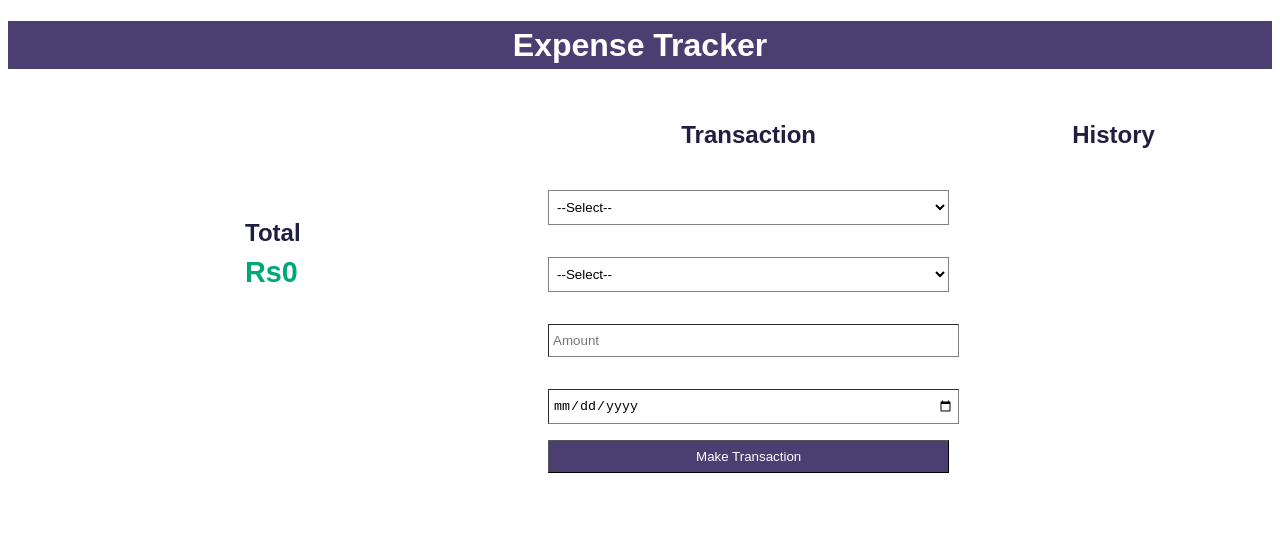
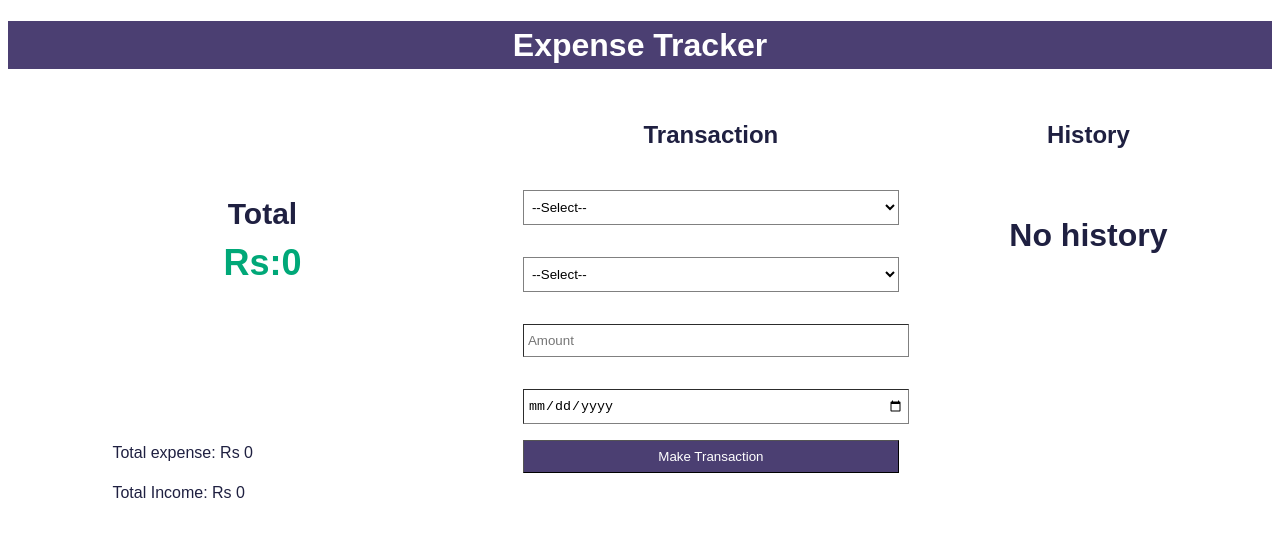
Before and after one commit to pranitlama/expense_tracker, a React (Vite) app: page / in a window 1280 px wide. Shown: the top 536 px of the page. Built offline with nearby package versions, Linux system fonts and the light colour scheme.

Commit message:
graph and delete history

```diff
--- a/src/App.css
+++ b/src/App.css
@@ -90,11 +90,13 @@ h1 {
 
 .chart .title {
   position: absolute;
-  left: 120px;
+  left: 0;
   right: 0;
-  top: 30%;
+  top: 20%;
   margin-left: auto;
   margin-right: auto;
+  font-weight: bold;
+  font-size: 30px;
 }
 
 .glabel {
@@ -108,6 +110,7 @@ h1 {
 .tamt {
   margin-bottom: 10px;
   font-weight: bold;
+  text-align: center;
 }
 
 .amtspan {
--- a/src/App.jsx
+++ b/src/App.jsx
@@ -12,9 +12,10 @@ function App() {
       datasets: [
         {
           transaction: [],
-          data: [],
+          data: [0, 0],
 
-          backgroundColor: [],
+          backgroundColor: ["#00A878", "#A30015"],
+
           hoverOffset: 4,
           borderRadius: 20,
           spacing: 5,
@@ -28,9 +29,11 @@ function App() {
 
   const [list, setList] = useState(config);
 
-  function addlist(entr, color, data) {
-    // console.log(entr, color, data);
+  function addlist(entr, data) {
+    let temp;
     setList((prevChartData) => {
+      temp = prevChartData.data.datasets[0].data;
+      data > 0 ? (temp[0] += data) : (temp[1] += data);
       return {
         data: {
           datasets: [
@@ -39,11 +42,7 @@ function App() {
                 ...prevChartData.data.datasets[0].transaction,
                 entr,
               ],
-              data: [...prevChartData.data.datasets[0].data, data],
-              backgroundColor: [
-                ...prevChartData.data.datasets[0].backgroundColor,
-                color,
-              ],
+              data: temp,
             },
           ],
         },
@@ -51,6 +50,30 @@ function App() {
     });
   }
 
+  function deletelist(id, data, type) {
+    let ans;
+    let temp;
+    ans = list.data.datasets[0].transaction.filter((item) => item.id !== id);
+
+    setList((prevChartData) => {
+      temp = prevChartData.data.datasets[0].data;
+      type == "expense"
+        ? (temp[1] = temp[1] - data)
+        : (temp[0] = temp[0] - data);
+
+      return {
+        data: {
+          datasets: [
+            {
+              transaction: ans,
+              data: temp,
+            },
+          ],
+        },
+      };
+    });
+  }
+  // console.log(list);
   return (
     <div>
       <h1 className="main-title">Expense Tracker</h1>
@@ -59,9 +82,14 @@ function App() {
         <Entry addlist={addlist} />
         <div className="history-list">
           <h1 className="title">History</h1>
-          {list.data.datasets[0].transaction.map((item, index) => {
-            return <History list={item} key={index} />;
-          })}
+
+          {list.data.datasets[0].transaction.length > 0 ? (
+            list.data.datasets[0].transaction.map((item, index) => {
+              return <History list={item} key={index} del={deletelist} />;
+            })
+          ) : (
+            <h1>No history</h1>
+          )}
         </div>
       </div>
     </div>
--- a/src/components/entry.jsx
+++ b/src/components/entry.jsx
@@ -6,6 +6,7 @@ export default function entry({ addlist }) {
   const [type, setType] = useState("");
   const [date, setDate] = useState("");
   const [opt, setOpt] = useState([]);
+  const [id, setId] = useState(0);
 
   const options = [
     {
@@ -97,17 +98,19 @@ export default function entry({ addlist }) {
 
   function handleSubmit(e) {
     e.preventDefault();
+
     let entr = {
+      id: id,
       type: type,
       des: typeopt,
       amt: amt,
       date: date == "" ? new Date().toLocaleDateString() : date,
     };
 
-    let color = type == "expense" ? "#A30015" : "#00A878";
     let data = type == "expense" ? -amt : +amt;
 
-    addlist(entr, color, data);
+    addlist(entr, data);
+    setId((prev) => prev + 1);
     setAmt("");
     setDate("");
   }
--- a/src/components/graph.jsx
+++ b/src/components/graph.jsx
@@ -1,29 +1,33 @@
 import { Chart, ArcElement } from "chart.js";
+import { useState } from "react";
 import { Doughnut } from "react-chartjs-2";
 Chart.register(ArcElement);
-
-// const config = {
-//   data: {
-//     datasets: [
-//       {
-//         label: "My First Dataset",
-//         data: [300, 50, 100],
-//         backgroundColor: ["black", "rgb(54, 162, 235)", "rgb(255, 205, 86)"],
-//         hoverOffset: 4,
-//         borderRadius: 20,
-//         spacing: 5,
-//       },
-//     ],
-//   },
-//   options: {
-//     cutout: 115,
-//   },
-// };
 
 const arrsum = (arr) => {
   return arr.reduce((x, y) => x + y, 0);
 };
+
+const cheker = (arr, type) => {
+  let ans;
+  type == "exp"
+    ? (ans = arr
+        .filter((item) => item.type === "expense")
+        .reduce(
+          (accumulator, currentValue) => accumulator + +currentValue.amt,
+          0
+        ))
+    : (ans = arr
+        .filter((item) => item.type === "income")
+
+        .reduce(
+          (accumulator, currentValue) => accumulator + +currentValue.amt,
+          0
+        ));
+
+  return ans;
+};
 export default function graph(props) {
+  console.log(props.data.data.datasets[0].data);
   return (
     <div className="graph">
       <div className="gitem">
@@ -33,11 +37,20 @@ export default function graph(props) {
           <h3 className="tamt title">
             Total
             <span className="amtspan">
-              Rs{arrsum(props.data.data.datasets[0].data)}
+              Rs:{arrsum(props.data.data.datasets[0].data)}
             </span>
           </h3>
         </div>
-        <div className="glabel"></div>
+        <div className="glabel">
+          <span>
+            Total expense: Rs{" "}
+            {cheker(props.data.data.datasets[0].transaction, "exp")}
+          </span>
+          <span>
+            Total Income: Rs{" "}
+            {cheker(props.data.data.datasets[0].transaction, "inc")}
+          </span>
+        </div>
       </div>
     </div>
   );
--- a/src/components/history.jsx
+++ b/src/components/history.jsx
@@ -1,13 +1,14 @@
-export default function history({ list }) {
+export default function history({ list, del }) {
   let style = {
     background: list.type == "expense" ? "#A30015" : "#00A878",
   };
-  // console.log(list);
+
   return (
     <div className="item" style={style}>
       <span className="list-amt">Rs.{list.amt}</span>
       <span className="list-type">{list.des} </span>
       <span className="list-date">{list.date}</span>
+      <a onClick={() => del(list.id, list.amt, list.type)}>Delete</a>
     </div>
   );
 }
```
